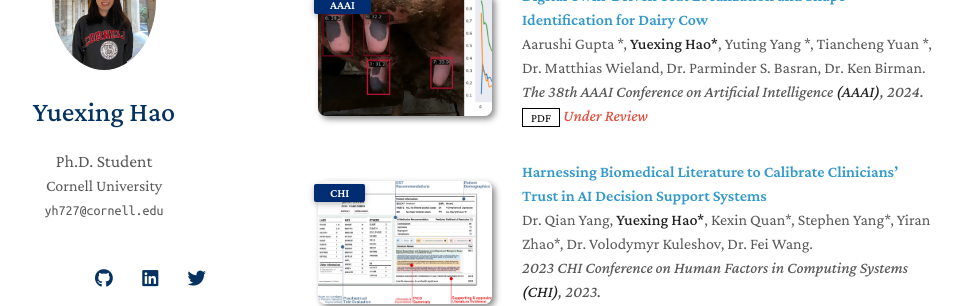
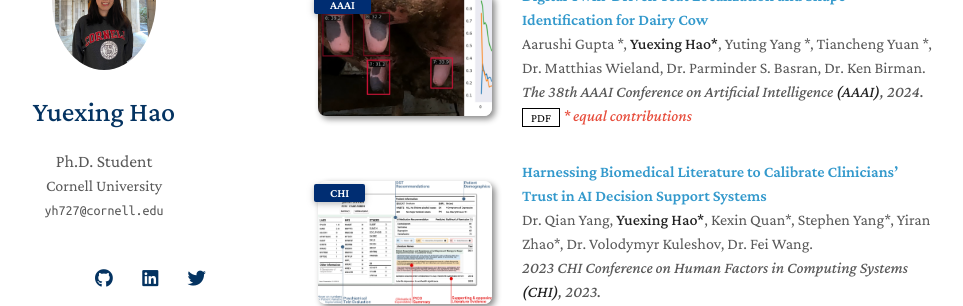
Before and after one commit to YuexingHao/Yuexing-Hao, a Jekyll site: the page built from index.md, in a window 1280 px wide and 900 px high, scrolled down 1122 px. Shown: the part 153-459 px from the top of the window, without its empty margins (172-1135 px from the left). Built offline with Jekyll 4.4.1, drawn with Linux system fonts in a browser that asks for light colours; nearby versions of some CDN libraries; a style sheet for code colours, icons or effects is not loaded; our own code applies the rules of GitHub Pages for plain Markdown files.

Commit message:
Update publications.yml

```diff
--- a/_data/publications.yml
+++ b/_data/publications.yml
@@ -12,8 +12,8 @@ main:
     authors: Aarushi Gupta *, <strong>Yuexing Hao*</strong>, Yuting Yang *, Tiancheng Yuan *, Dr. Matthias Wieland, Dr. Parminder S. Basran, Dr. Ken Birman.
     conference_short: AAAI
     conference: The 38th AAAI Conference on Artificial Intelligence <strong>(AAAI)</strong>, 2024.
-    pdf: ./assets/files/AAAI_24_CIDA (2).pdf
-    notes: Under Review
+    pdf: ./assets/files/AAAI_24_CIDA.pdf
+    notes: "* equal contributions"
     image: ./assets/img/AAAI 24.png
 
   - title: Harnessing Biomedical Literature to Calibrate Clinicians’ Trust in AI Decision Support Systems
```
